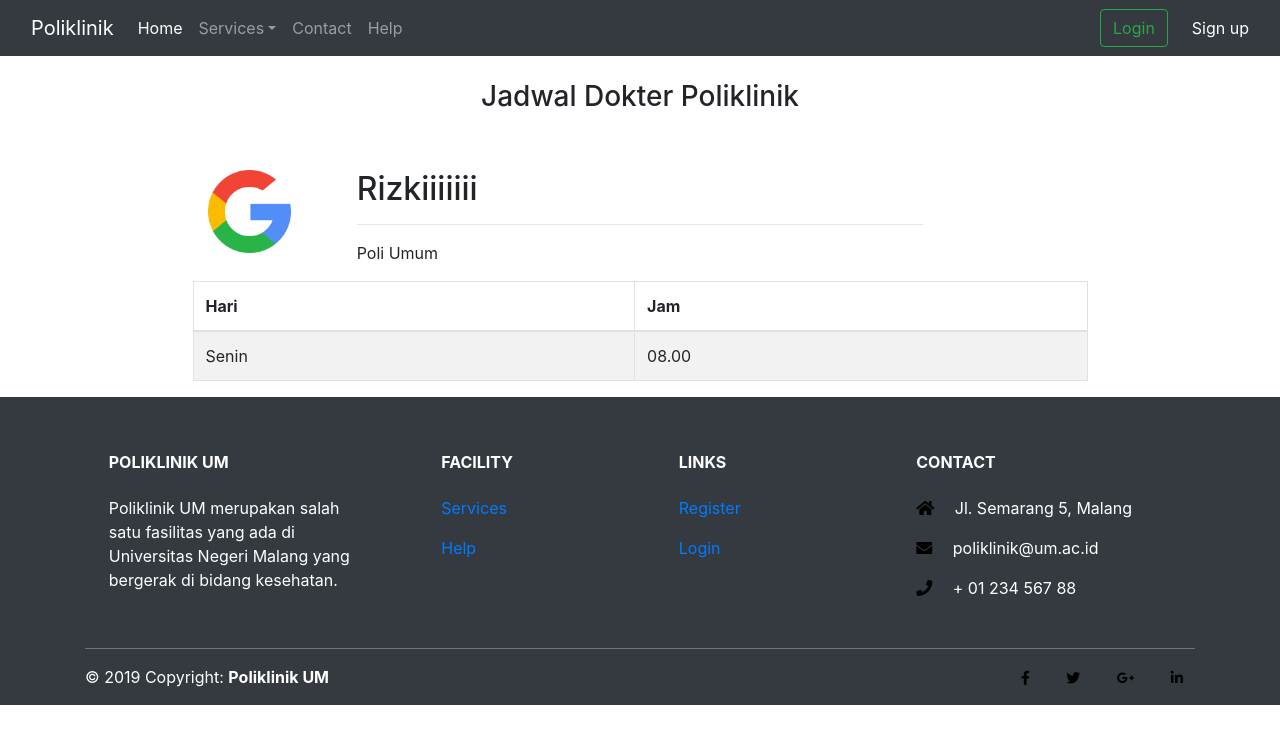
After one commit to ZakaCoding/poliklinik, a PHP site: page /poliklinik_um/doctorschedule.php in a window 1280 px wide. The commit adds this page. Shown: the top 744 px of the page. Run offline with PHP 8.4, Linux system fonts and the light colour scheme.

Commit message:
Modif index.php and add some image

```diff
--- /dev/null
+++ b/doctorschedule.php
@@ -0,0 +1,266 @@
+
+<?php include_once('config/config.php'); session_start(); ?>
+<!DOCTYPE html>
+<html lang="en">
+<head>
+    <meta charset="UTF-8">
+    <meta name="viewport" content="width=device-width, initial-scale=1.0">
+    <meta http-equiv="X-UA-Compatible" content="ie=edge">
+    <title>Poliklinik UM</title>
+
+
+
+    <!-- Bootstrap CSS -->
+    <link rel="stylesheet" href="<?= BASE_URL ?>vendor/css/bootstrap.min.css">
+
+    <!-- Font Awesome Icons -->
+    <link href="asset/fontawesome-free/css/all.min.css" rel="stylesheet" type="text/css">
+
+    <style type="text/css">
+      i {
+        color: black
+      }
+
+       .signup-section
+ {
+  padding:10rem 0;
+  background:
+  -webkit-gradient(linear,left top,left bottom,from(rgba(22,22,22,.1)),
+    color-stop(75%,rgba(22,22,22,.5)),
+    to(#fff)),
+  url(asset/img/img1.jpg);
+  background:linear-gradient(to left,rgba(22,22,22,.1) 0,
+    rgba(22,22,22,.5) 10%,#fff 55%),
+  url(asset/img/img1.jpg);
+  background-position:center;
+  background-repeat:no-repeat;
+  background-attachment:scroll;
+  background-size:cover
+ }
+    </style>
+</head>
+<body>
+
+  <header>
+    <nav class="navbar navbar-expand-md navbar-dark fixed-top bg-dark">
+      <div class="container-fluid">
+        <a class="navbar-brand" href="#">Poliklinik</a>
+        <button class="navbar-toggler" type="button" data-toggle="collapse" data-target="#navbarCollapse" aria-controls="navbarCollapse" aria-expanded="false" aria-label="Toggle navigation">
+          <span class="navbar-toggler-icon"></span>
+        </button>
+
+        <div class="collapse navbar-collapse" id="navbarCollapse">
+            <ul class="navbar-nav mr-auto">
+              <li class="nav-item active">
+                <a class="nav-link" href="#">Home</a>
+              </li>
+              <li class="nav-item dropdown">
+                <a class="nav-link dropdown-toggle" href="#" id="navbardrop" data-toggle="dropdown">Services</a>
+                <div class="dropdown-menu">
+                  <a class="dropdown-item" href="#">Reservation</a>
+                  <a class="dropdown-item" href="#">Riwayat</a>
+                  <a class="dropdown-item" href="#">Information</a>
+                </div>
+              </li>
+              <li class="nav-item">
+                <a class="nav-link" href="#">Contact</a>
+              </li>
+              <li class="nav-item">
+                <a class="nav-link" href="#">Help</a>
+              </li>
+              <!-- <li class="nav-item">
+                <a class="nav-link disabled" href="#">Disabled</a>
+              </li> -->
+            </ul>
+            <form class="form-inline mt-2 mt-md-0">
+              <!-- <input class="form-control mr-sm-2" type="text" placeholder="Search" aria-label="Search"> -->
+              <!-- Check user has login -->
+              <?php
+                if(isset($_SESSION['user'])) :
+                  if($_SESSION['user']['login'] == true):
+              ?>
+              <div class="nav-item dropdown">
+                <a class="nav-link dropdown-toggle text-white" href="#" id="navbarDropdownMenuLink" role="button" data-toggle="dropdown" aria-haspopup="true" aria-expanded="false">
+                  Hello, <?= $_SESSION['user']['name'] ?>
+                </a>
+                <div class="dropdown-menu" aria-labelledby="navbarDropdownMenuLink">
+                  <a class="dropdown-item" href="<?= BASE_URL ?>page/user">Profile</a>
+                  <a class="dropdown-item" href="#">Manage Reservation</a>
+                  <a class="dropdown-item" href="<?= BASE_URL ?>/function/logout.php">Logout</a>
+                </div>
+              </div>
+
+                <?php endif; ?>
+              <?php else: ?>
+                <a class="btn btn-outline-success my-2 my-sm-0 mr-sm-4" href="<?= BASE_URL ?>/page/auth/login.php">Login</a>
+                <a class="text-white" href="<?= BASE_URL ?>/page/auth/register.php">Sign up</a>
+              <?php endif; ?>
+            </form>
+          </div>
+      </div>
+    </nav>
+  </header>
+
+<section style="padding-top: 80px">
+  <center>
+  <div class="container">
+      <h3>Jadwal Dokter Poliklinik</h3>
+      <br><br>
+    <div class="row col-md-10" style="text-align: left">
+        <div class="col-md-2">
+          <img src="asset\img\google.png" style="width: 70%">
+        </div>
+        <div class="col-md-8">
+          <h2>Rizkiiiiiii</h2>
+          <hr>
+          <p>Poli Umum</p>
+        </div>
+    </div>
+        <div class="col-md-10">
+          <table class="table table-bordered table-striped">
+    <thead>
+      <tr><th>Hari</th><th>Jam</th></tr>
+    </thead>
+    <tbody>
+      <tr><td>Senin</td><td>08.00</td></tr>
+    </tbody>
+  </table>
+        </div>
+    </div>
+  </div>
+</center>
+</section>
+
+      <!-- Footer -->
+<footer class="page-footer font-small mdb-color pt-4 bg-dark">
+
+  <!-- Footer Links -->
+  <div class="container text-center text-md-left text-white">
+
+    <!-- Footer links -->
+    <div class="row text-center text-md-left mt-3 pb-3">
+
+      <!-- Grid column -->
+      <div class="col-md-3 col-lg-3 col-xl-3 mx-auto mt-3">
+        <h6 class="text-uppercase mb-4 font-weight-bold">Poliklinik UM</h6>
+        <p>Poliklinik UM merupakan salah satu fasilitas yang ada di Universitas Negeri Malang yang bergerak di bidang kesehatan.</p>
+      </div>
+      <!-- Grid column -->
+
+      <hr class="w-100 clearfix d-md-none">
+
+      <!-- Grid column -->
+      <div class="col-md-2 col-lg-2 col-xl-2 mx-auto mt-3">
+        <h6 class="text-uppercase mb-4 font-weight-bold">Facility</h6>
+        <p>
+          <a href="#!">Services</a>
+        </p>
+        <p>
+          <a href="#!">Help</a>
+        </p>
+
+      </div>
+      <!-- Grid column -->
+
+      <hr class="w-100 clearfix d-md-none">
+
+      <!-- Grid column -->
+      <div class="col-md-3 col-lg-2 col-xl-2 mx-auto mt-3">
+        <h6 class="text-uppercase mb-4 font-weight-bold">links</h6>
+        <p>
+          <a href="#!">Register</a>
+        </p>
+        <p>
+          <a href="#!">Login</a>
+        </p>
+
+      </div>
+
+      <!-- Grid column -->
+      <hr class="w-100 clearfix d-md-none">
+
+      <!-- Grid column -->
+      <div class="col-md-4 col-lg-3 col-xl-3 mx-auto mt-3">
+        <h6 class="text-uppercase mb-4 font-weight-bold">Contact</h6>
+        <p>
+          <i class="fas fa-home mr-3"></i> Jl. Semarang 5, Malang</p>
+        <p>
+          <i class="fas fa-envelope mr-3"></i> poliklinik@um.ac.id</p>
+        <p>
+          <i class="fas fa-phone mr-3"></i> + 01 234 567 88</p>
+
+      </div>
+      <!-- Grid column -->
+
+    </div>
+    <!-- Footer links -->
+
+    <hr style="background-color: grey">
+
+    <!-- Grid row -->
+    <div class="row d-flex align-items-center">
+
+      <!-- Grid column -->
+      <div class="col-md-7 col-lg-8">
+
+        <!--Copyright-->
+        <p class="text-center text-md-left">© 2019 Copyright:
+          <a>
+            <strong> Poliklinik UM</strong>
+          </a>
+        </p>
+
+      </div>
+      <!-- Grid column -->
+
+      <!-- Grid column -->
+      <div class="col-md-5 col-lg-4 ml-lg-0">
+
+        <!-- Social buttons -->
+        <div class="text-center text-md-right">
+          <ul class="list-unstyled list-inline">
+            <li class="list-inline-item">
+              <a class="btn-floating btn-sm rgba-white-slight mx-1">
+                <i class="fab fa-facebook-f"></i>
+              </a>
+            </li>
+            <li class="list-inline-item">
+              <a class="btn-floating btn-sm rgba-white-slight mx-1">
+                <i class="fab fa-twitter"></i>
+              </a>
+            </li>
+            <li class="list-inline-item">
+              <a class="btn-floating btn-sm rgba-white-slight mx-1">
+                <i class="fab fa-google-plus-g"></i>
+              </a>
+            </li>
+            <li class="list-inline-item">
+              <a class="btn-floating btn-sm rgba-white-slight mx-1">
+                <i class="fab fa-linkedin-in"></i>
+              </a>
+            </li>
+          </ul>
+        </div>
+
+      </div>
+      <!-- Grid column -->
+
+    </div>
+    <!-- Grid row -->
+
+  </div>
+  <!-- Footer Links -->
+
+</footer>
+<!-- Footer -->
+
+    <!-- Javascript HERE -->
+
+    <!-- Jquery -->
+    <script src="<?= BASE_URL ?>vendor/js/jquery-3.3.1.slim.min.js"></script>
+    <!-- Popper JS -->
+    <script src="<?= BASE_URL ?>vendor/js/popper.min.js"></script>
+    <!-- Bootstrap js -->
+    <script src="<?= BASE_URL ?>vendor/js/bootstrap.min.js"></script>
+</body>
+</html>
--- a/index.php
+++ b/index.php
@@ -295,7 +295,7 @@
     <div class="container" style="position: relative; bottom: 80px; padding-right: 5%; padding-left: 5%; background-color: white">
       <div class="row justify-content-center">
         <div class="col-lg-6">
-          <img class="img-fluid" src="asset/img/img1.jpg" alt="">
+          <img class="img-fluid" src="asset/img/people.jpg" alt="">
         </div>
         <div class="col-lg-6 order-lg-first">
           <div class="text-center h-100 project">
@@ -324,7 +324,7 @@
       <!-- Project One Row -->
       <div class="row justify-content-center mb-5 mb-lg-0">
         <div class="col-lg-6">
-          <img class="img-fluid" src="asset/img/img1.jpg" alt="">
+          <img class="img-fluid" src="asset/img/doctor.jpg" alt="">
         </div>
         <div class="col-lg-6">
           <div class="bg-black text-center h-100 project">
@@ -369,7 +369,7 @@
         <div class="text-center">
           <h3>Register Now</h3>
           <p>Daftar terlebih dahulu untuk mendapatkan kartu anggota dan melakukan reservasi secara online!</p>
-          <button class="btn btn-poli">Register</button>
+          <button class="btn btn-poli" style="border-color: #00ACDF">Register</button>
         </div>
       </div>
 
```
Also changed, not shown: asset/img/doctor.jpg (added), asset/img/people.jpg (added).
